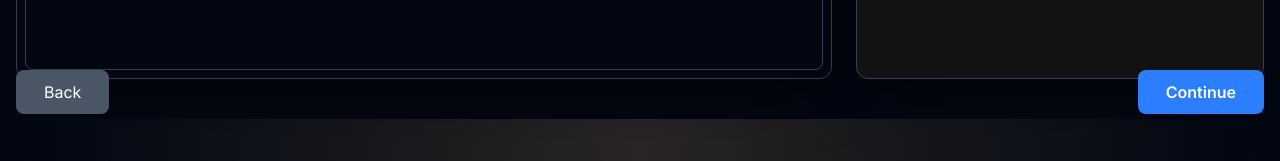
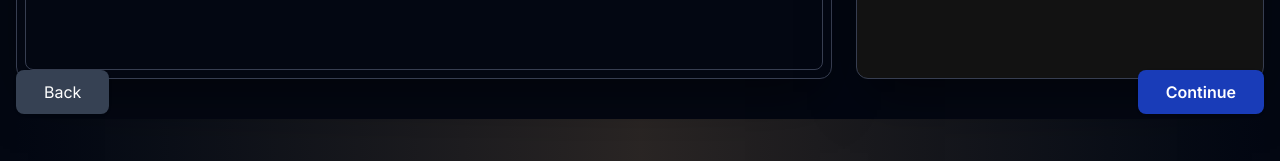
Before and after one commit to aswinandro/skip-hire-app, a React (Vite) app: page / in a window 1280 px wide. Shown: the part 670-831 px from the top of the page. Built offline with nearby package versions, Linux system fonts and the light colour scheme; no server answers.

Commit message:
Colour Optimization
Colour Optimization

```diff
--- a/src/components/Footer.jsx
+++ b/src/components/Footer.jsx
@@ -5,10 +5,10 @@ const Footer = () => (
     {/* Fixed Back and Continue Buttons Aligned with Content Column */}
     <div className="fixed bottom-4 left-0 right-0 z-50">
       <div className="container mx-auto px-4 flex justify-between items-center">
-        <button className="bg-gray-600 text-white text-sm md:text-base py-2 px-5 md:py-2.5 md:px-7 rounded-lg shadow hover:bg-gray-800 transition duration-200 hover:cursor-pointer">
+        <button className="bg-gray-700 text-white text-sm md:text-base py-2 px-5 md:py-2.5 md:px-7 rounded-lg shadow hover:bg-gray-800 transition duration-200 hover:cursor-pointer">
           Back
         </button>
-        <button className="bg-blue-500 text-white font-semibold text-sm md:text-base py-2 px-5 md:py-2.5 md:px-7 rounded-lg shadow hover:bg-blue-600 transition duration-200 hover:cursor-pointer">
+        <button className="bg-blue-800 text-white font-semibold text-sm md:text-base py-2 px-5 md:py-2.5 md:px-7 rounded-lg shadow hover:bg-blue-600 transition duration-200 hover:cursor-pointer">
           Continue
         </button>
       </div>
```
